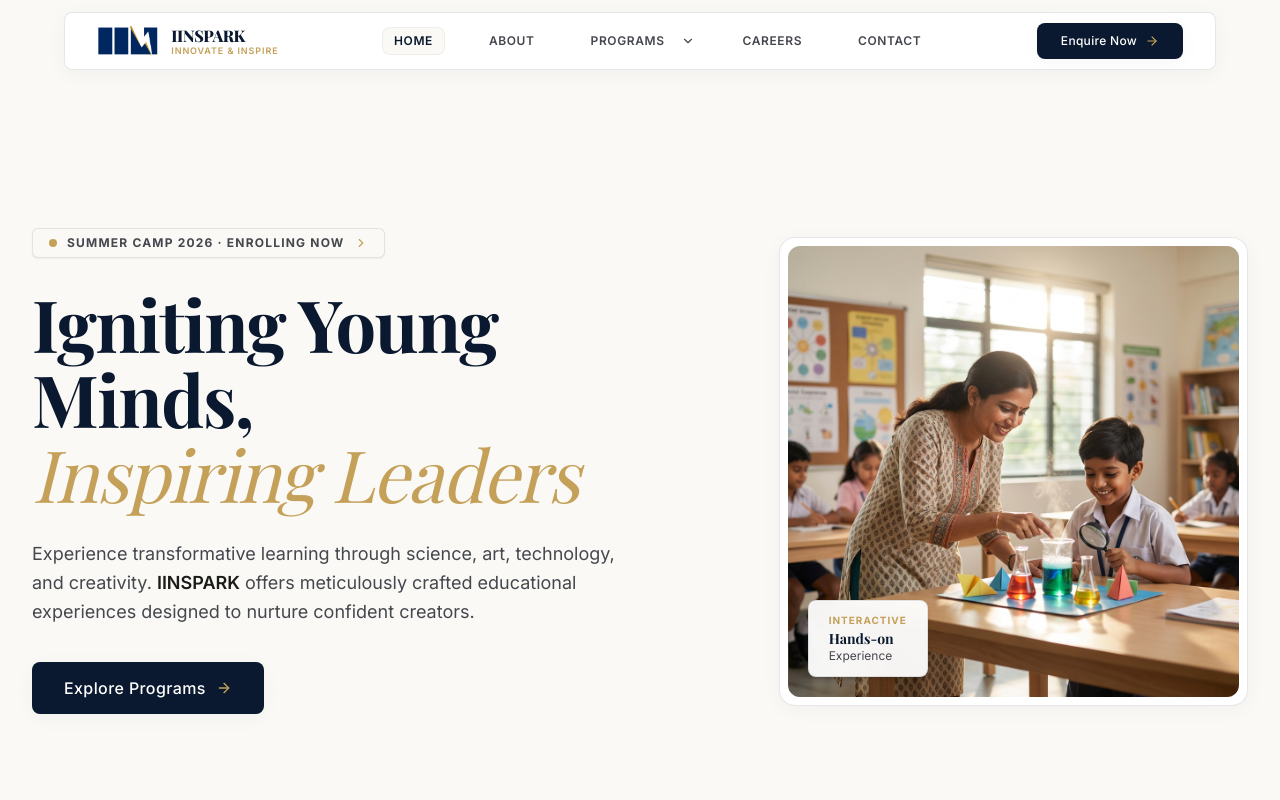
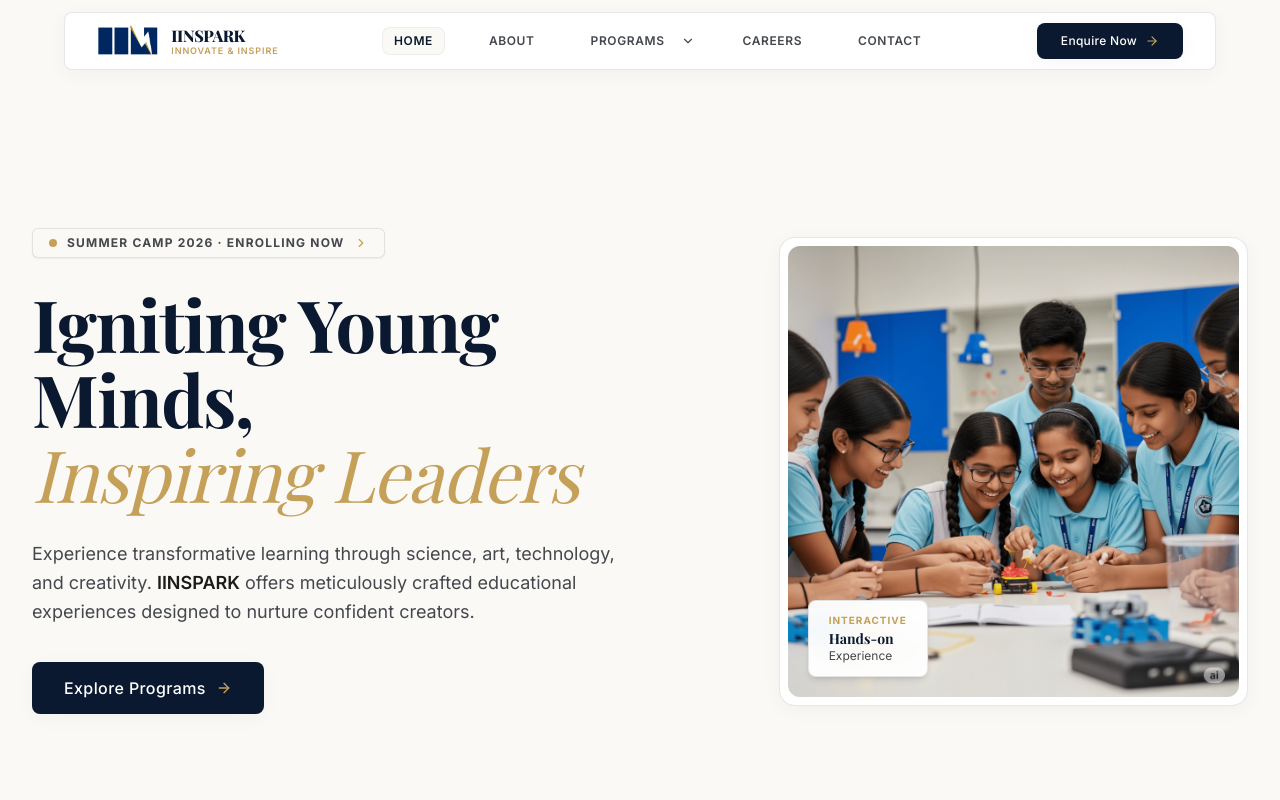
Before and after one commit to SakshiBodke01/iinspark-web, a Next.js app: page / in a window 1280 px wide. Shown: the top 800 px of the page. Built offline with nearby package versions, Linux system fonts and the light colour scheme; a web font is replaced by a local one.

Commit message:
fix(home): update hero section photo to exact reference image /images/SparkLab.png

```diff
--- a/app/page.tsx
+++ b/app/page.tsx
@@ -255,10 +255,10 @@ export default function HomePage() {
               <div className="rounded-2xl p-2 bg-white border border-[#0a192f]/10 shadow-[0_4px_20px_rgba(10,25,47,0.04)] overflow-hidden relative group">
                 <div className="relative w-full aspect-[4/5] sm:aspect-[4/4] rounded-xl overflow-hidden bg-[#0a192f]">
                   <img
-                    src="/images/nation-building-v2.png"
+                    src="/images/SparkLab.png"
                     alt="Hands-on Experience"
                     className="w-full h-full object-cover"
-                    onError={(e) => { e.currentTarget.src = "/images/SparkLab.png"; }}
+                    onError={(e) => { e.currentTarget.src = "/images/default_product.png"; }}
                   />
 
                   {/* Floating Badge (Bottom-Left) */}
```
